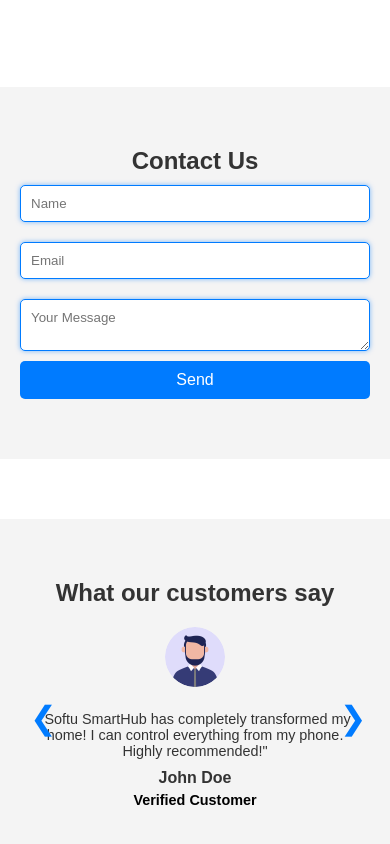
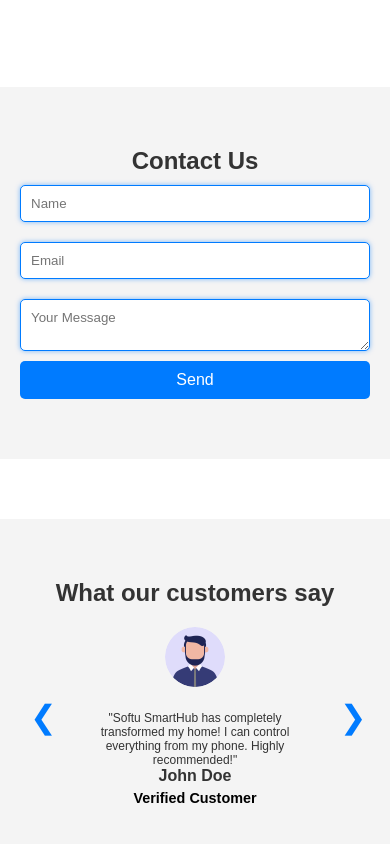
Before and after one commit to DumitruTudor/Softu_SmartHub, a website: page views/index.html in a window 390 px wide. Shown: the part 1377-2221 px from the top of the page. Drawn offline with Linux system fonts and the light colour scheme; files whose address does not match are found by name.

Commit message:
testimonial text fix

```diff
--- a/public/css/responsive.css
+++ b/public/css/responsive.css
@@ -146,7 +146,10 @@
     }
 
     .testimonial-text {
-        font-size: 0.9rem;
+        font-size: 0.75rem;
+        max-width: 75%;
+        margin:auto;
+        word-wrap: break-word;
     }
 
     .testimonial-name {
```
